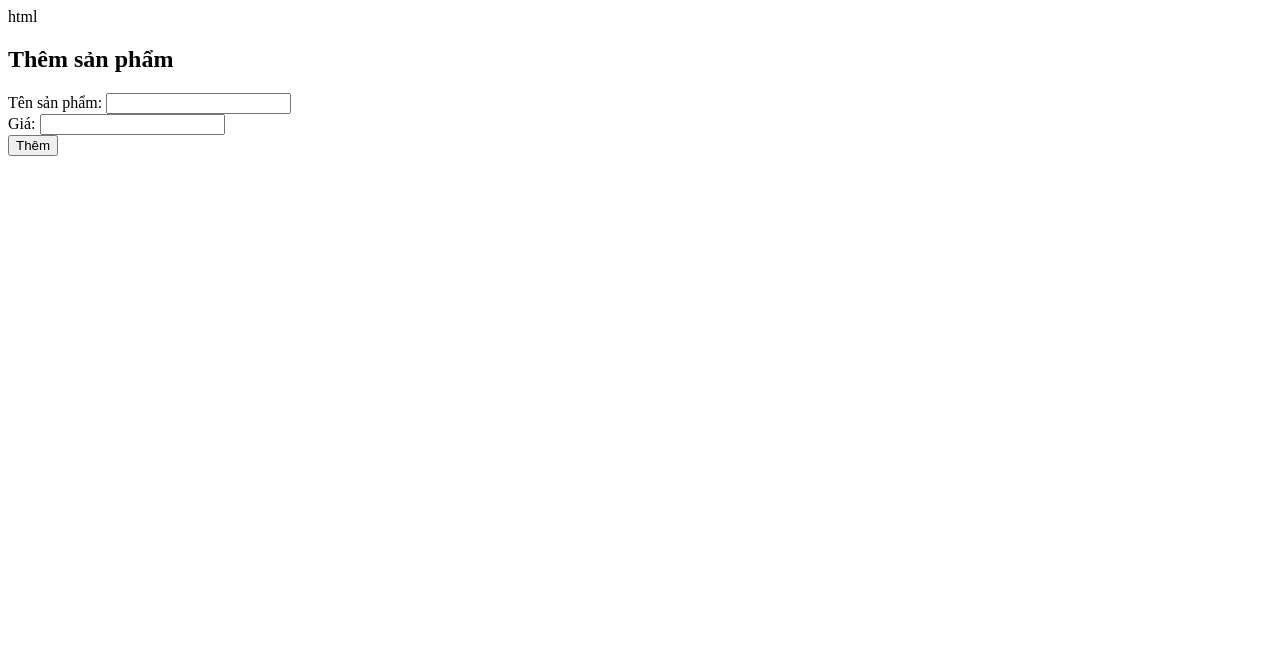
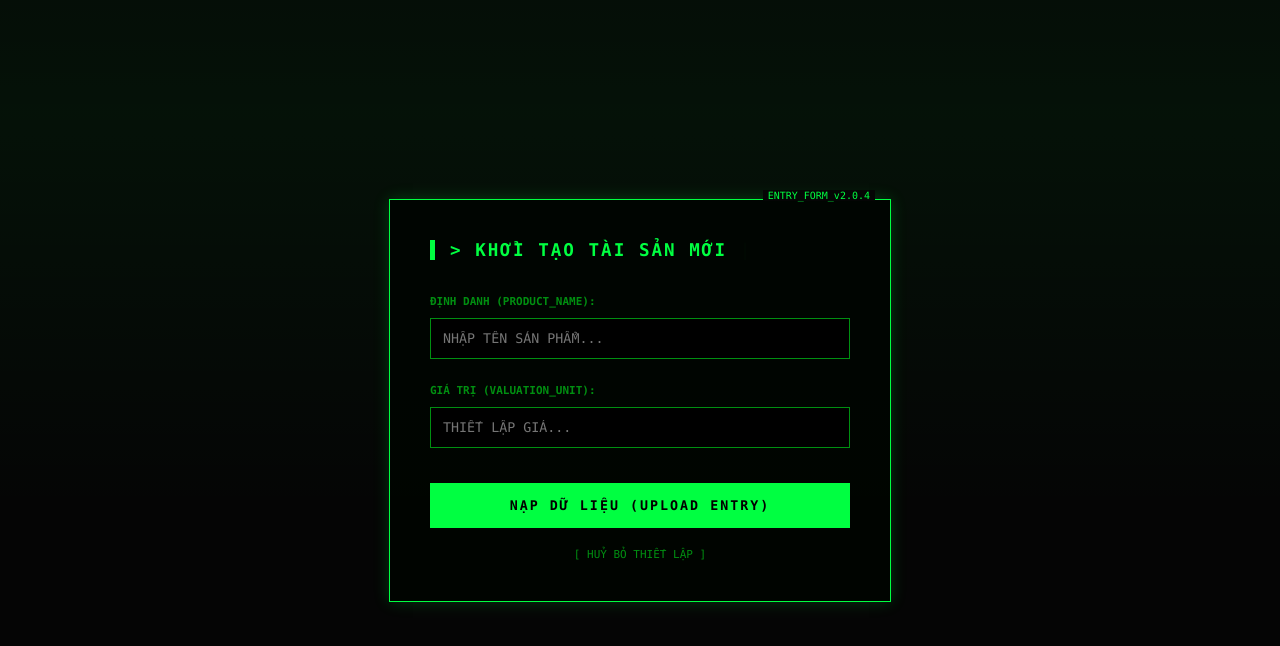
Before and after one commit to datminh-sys/bacxiu, a Django app: page /add_product in a window 1280 px wide. Shown: the top 646 px of the page. Run offline with Django 5.2, Linux system fonts and the light colour scheme.

Commit message:
Redesign web

```diff
--- a/myapp/templates/add_product.html
+++ b/myapp/templates/add_product.html
@@ -1,9 +1,175 @@
-html
+<!DOCTYPE html>
+<html lang="vi">
+<head>
+  <meta charset="UTF-8">
+  <meta name="viewport" content="width=device-width, initial-scale=1.0">
+  <title>DATABASE ENTRY - NEW ASSET</title>
+  <style>
+    :root {
+      --primary-color: #00ff41;
+      --secondary-color: #008f11;
+      --bg-color: #050505;
+      --input-glow: 0 0 15px rgba(0, 255, 65, 0.2);
+    }
 
-<h2>Thêm sản phẩm</h2>
-<form method="post">
-  {% csrf_token %}
-  Tên sản phẩm: <input name="name"><br>
-  Giá: <input name="price"><br>
-  <button type="submit">Thêm</button>
-</form>
+    body {
+      background-color: var(--bg-color);
+      color: var(--primary-color);
+      font-family: 'Consolas', 'Courier New', monospace;
+      display: flex;
+      align-items: center;
+      justify-content: center;
+      height: 100vh;
+      margin: 0;
+      overflow: hidden;
+    }
+
+    /* Hiệu ứng tia chớp dữ liệu chạy qua */
+    body::before {
+      content: "";
+      position: absolute;
+      top: -100%;
+      left: 0;
+      width: 100%;
+      height: 100%;
+      background: linear-gradient(transparent, rgba(0, 255, 65, 0.05), transparent);
+      animation: data-stream 5s linear infinite;
+      z-index: -1;
+    }
+
+    @keyframes data-stream {
+      to { top: 100%; }
+    }
+
+    .add-container {
+      width: 420px;
+      border: 1px solid var(--primary-color);
+      padding: 40px;
+      background: rgba(0, 5, 0, 0.9);
+      box-shadow: var(--input-glow);
+      position: relative;
+    }
+
+    /* Chi tiết góc trang trí */
+    .add-container::before {
+      content: "ENTRY_FORM_v2.0.4";
+      position: absolute;
+      top: -10px;
+      right: 15px;
+      background: var(--bg-color);
+      padding: 0 5px;
+      font-size: 10px;
+    }
+
+    h2 {
+      margin-top: 0;
+      font-size: 1.1rem;
+      text-align: left;
+      letter-spacing: 2px;
+      border-left: 5px solid var(--primary-color);
+      padding-left: 15px;
+      margin-bottom: 35px;
+      text-transform: uppercase;
+    }
+
+    .field-wrapper {
+      margin-bottom: 25px;
+    }
+
+    label {
+      display: block;
+      font-size: 11px;
+      margin-bottom: 10px;
+      color: var(--secondary-color);
+      font-weight: bold;
+    }
+
+    input {
+      width: 100%;
+      box-sizing: border-box;
+      background: #000;
+      border: 1px solid var(--secondary-color);
+      padding: 12px;
+      color: #fff;
+      font-family: inherit;
+      outline: none;
+      transition: 0.3s;
+    }
+
+    input:focus {
+      border-color: var(--primary-color);
+      box-shadow: 0 0 10px var(--primary-color);
+      background: rgba(0, 255, 65, 0.05);
+    }
+
+    button {
+      width: 100%;
+      padding: 15px;
+      background: var(--primary-color);
+      color: #000;
+      border: none;
+      font-family: inherit;
+      font-weight: bold;
+      text-transform: uppercase;
+      cursor: pointer;
+      letter-spacing: 2px;
+      margin-top: 10px;
+      transition: 0.3s;
+    }
+
+    button:hover {
+      background: #fff;
+      box-shadow: 0 0 20px #fff;
+      transform: translateY(-2px);
+    }
+
+    .cancel-link {
+      display: block;
+      text-align: center;
+      margin-top: 20px;
+      color: var(--secondary-color);
+      text-decoration: none;
+      font-size: 11px;
+    }
+
+    .cancel-link:hover {
+      color: var(--primary-color);
+      text-decoration: underline;
+    }
+
+    /* Hiệu ứng gõ chữ giả */
+    .typing::after {
+      content: "|";
+      animation: blink 0.7s infinite;
+    }
+
+    @keyframes blink {
+      50% { opacity: 0; }
+    }
+  </style>
+</head>
+<body>
+
+  <div class="add-container">
+    <h2>> KHỞI TẠO TÀI SẢN MỚI <span class="typing"></span></h2>
+
+    <form method="post">
+      {% csrf_token %}
+      <div class="field-wrapper">
+        <label>ĐỊNH DANH (PRODUCT_NAME):</label>
+        <input name="name" placeholder="NHẬP TÊN SẢN PHẨM..." autocomplete="off" required>
+      </div>
+
+      <div class="field-wrapper">
+        <label>GIÁ TRỊ (VALUATION_UNIT):</label>
+        <input name="price" placeholder="THIẾT LẬP GIÁ..." required>
+      </div>
+
+      <button type="submit">NẠP DỮ LIỆU (UPLOAD ENTRY)</button>
+    </form>
+
+    <a href="{% url 'list_products' %}" class="cancel-link">[ HUỶ BỎ THIẾT LẬP ]</a>
+  </div>
+
+</body>
+</html>
```
